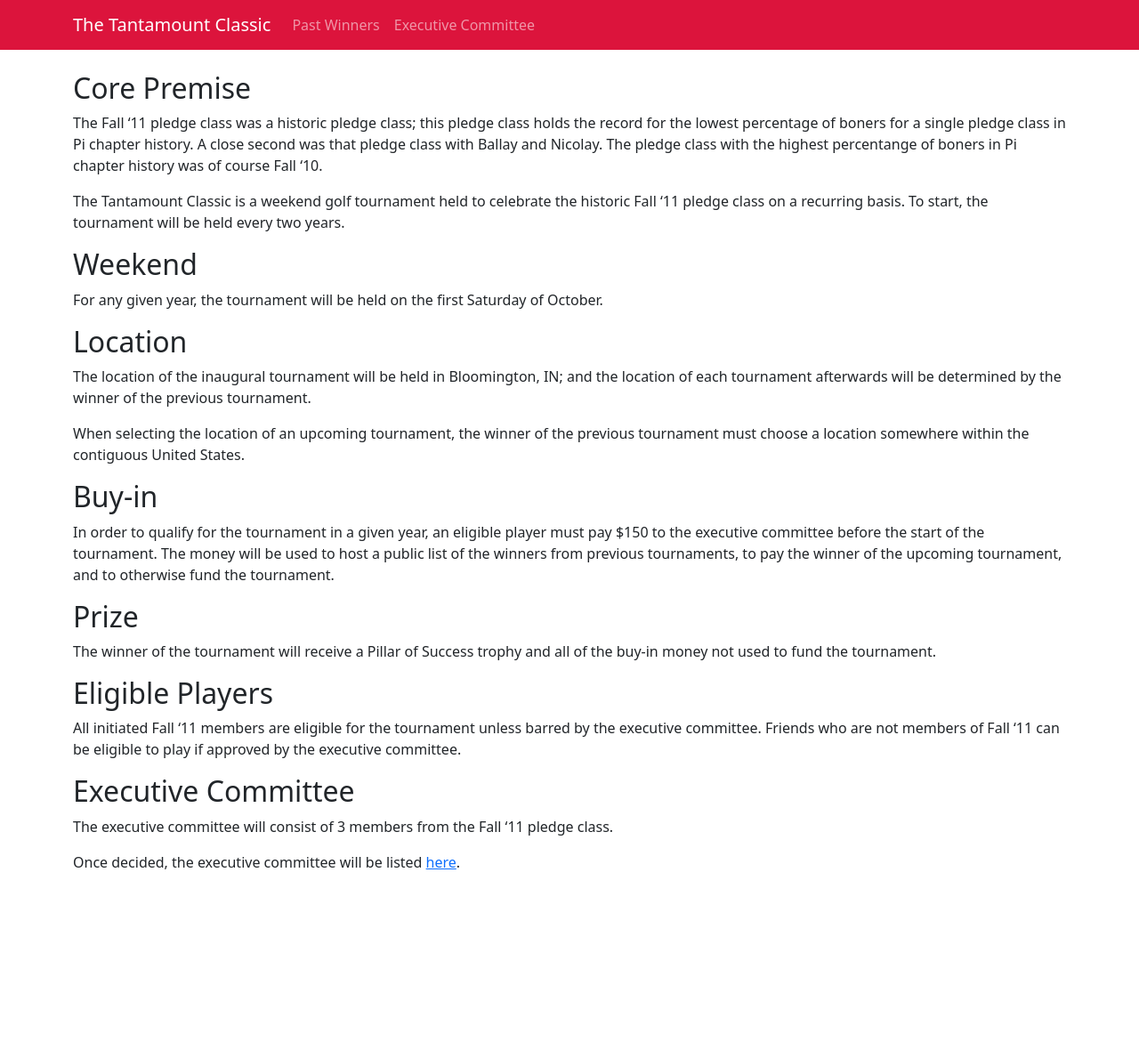
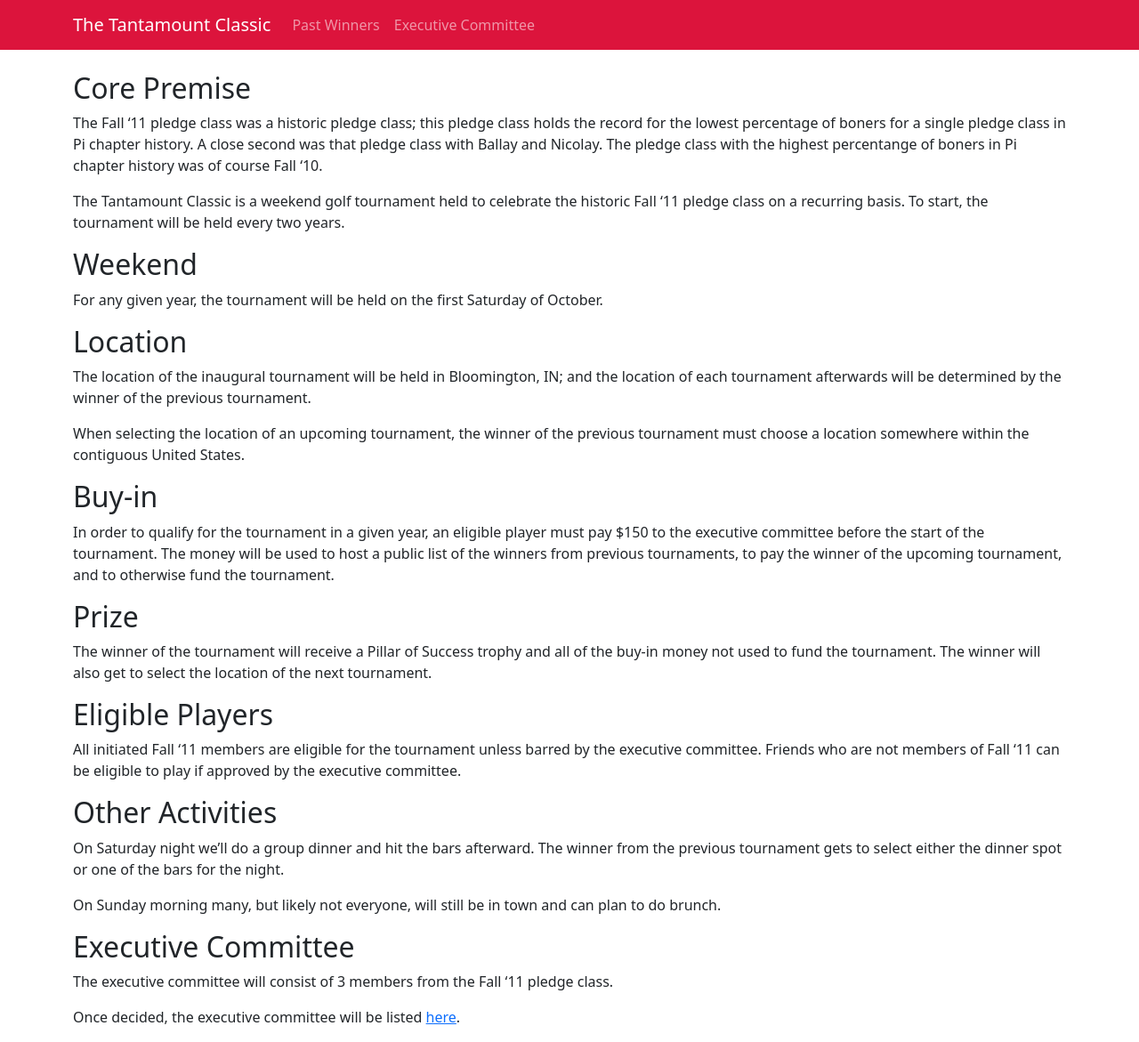
Before and after one commit to tantamount-classic/tantamount-classic.github.io, a Jekyll site: the page built from index.markdown, in a window 1280 px wide. Shown: the whole page at 89% size. Built offline with Jekyll 4.4.1, drawn with Linux system fonts in a browser that asks for light colours; nearby versions of some CDN libraries; before the commit the page ends 997 px from its top, so only the background shows below that.

Commit message:
Add section detailing other weekend activities

```diff
--- a/index.markdown
+++ b/index.markdown
@@ -47,6 +47,7 @@ tournament, and to otherwise fund the tournament.
 
 The winner of the tournament will receive a Pillar of Success trophy
 and all of the buy-in money not used to fund the tournament.
+The winner will also get to select the location of the next tournament.
 
 ## Eligible Players
 
@@ -54,6 +55,15 @@ All initiated Fall '11 members are eligible for the tournament unless
 barred by the executive committee. Friends who are not members of
 Fall '11 can be eligible to play if approved by the executive committee.
 
+## Other Activities
+
+On Saturday night we'll do a group dinner and hit the bars afterward.
+The winner from the previous tournament gets to select either the
+dinner spot or one of the bars for the night.
+
+On Sunday morning many, but likely not everyone, will still be in town
+and can plan to do brunch.
+
 ## Executive Committee
 
 The executive committee will consist of 3 members from the Fall '11
```
Also changed, not shown: pages/winners.md (+2 -2 lines).
